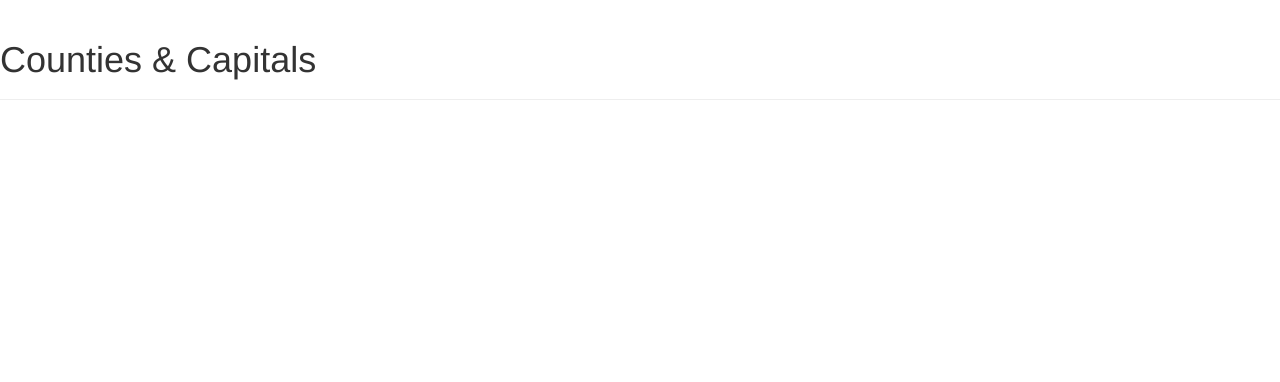
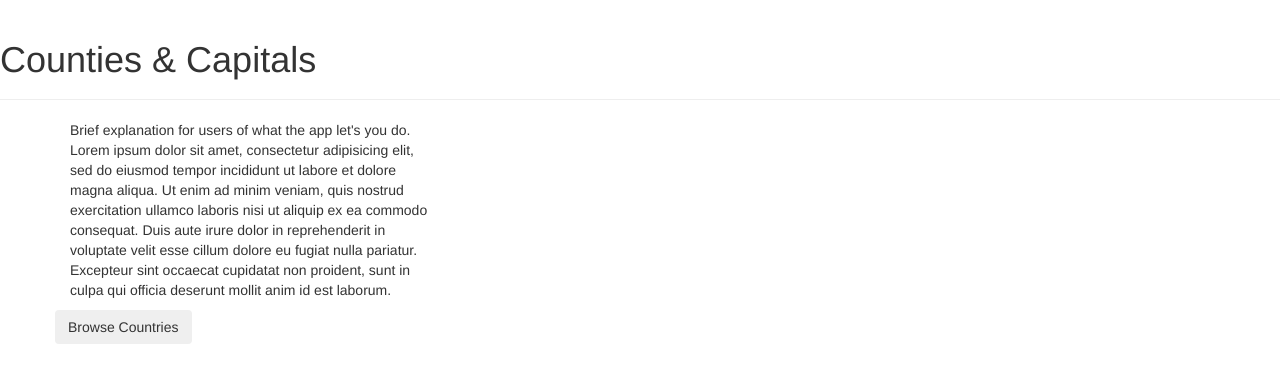
Before and after one commit to LorenB/countries-and-capitals, a website: page app/index.html in a window 1280 px wide. Drawn offline with Linux system fonts and the light colour scheme.

Commit message:
Built simple landing page demo.

```diff
--- a/app/index.html
+++ b/app/index.html
@@ -9,5 +9,20 @@
 	<div class="page-header">
 		<h1>Counties &amp; Capitals</h1>
 	</div>
-</body>
+	<div class="container">
+		<div class="row">
+			<div class="col-md-4">
+				<p>Brief explanation for users of what the app let's you do. Lorem ipsum dolor sit amet, consectetur adipisicing elit, sed do eiusmod
+					tempor incididunt ut labore et dolore magna aliqua. Ut enim ad minim veniam,
+					quis nostrud exercitation ullamco laboris nisi ut aliquip ex ea commodo
+					consequat. Duis aute irure dolor in reprehenderit in voluptate velit esse
+					cillum dolore eu fugiat nulla pariatur. Excepteur sint occaecat cupidatat non
+					proident, sunt in culpa qui officia deserunt mollit anim id est laborum.</p>
+				</div>
+			</div>
+			<div class="row">
+				<button type="button" class="btn" ng-click="">Browse Countries</button>
+			</div>
+		</div>
+	</body>
 </html>
```
